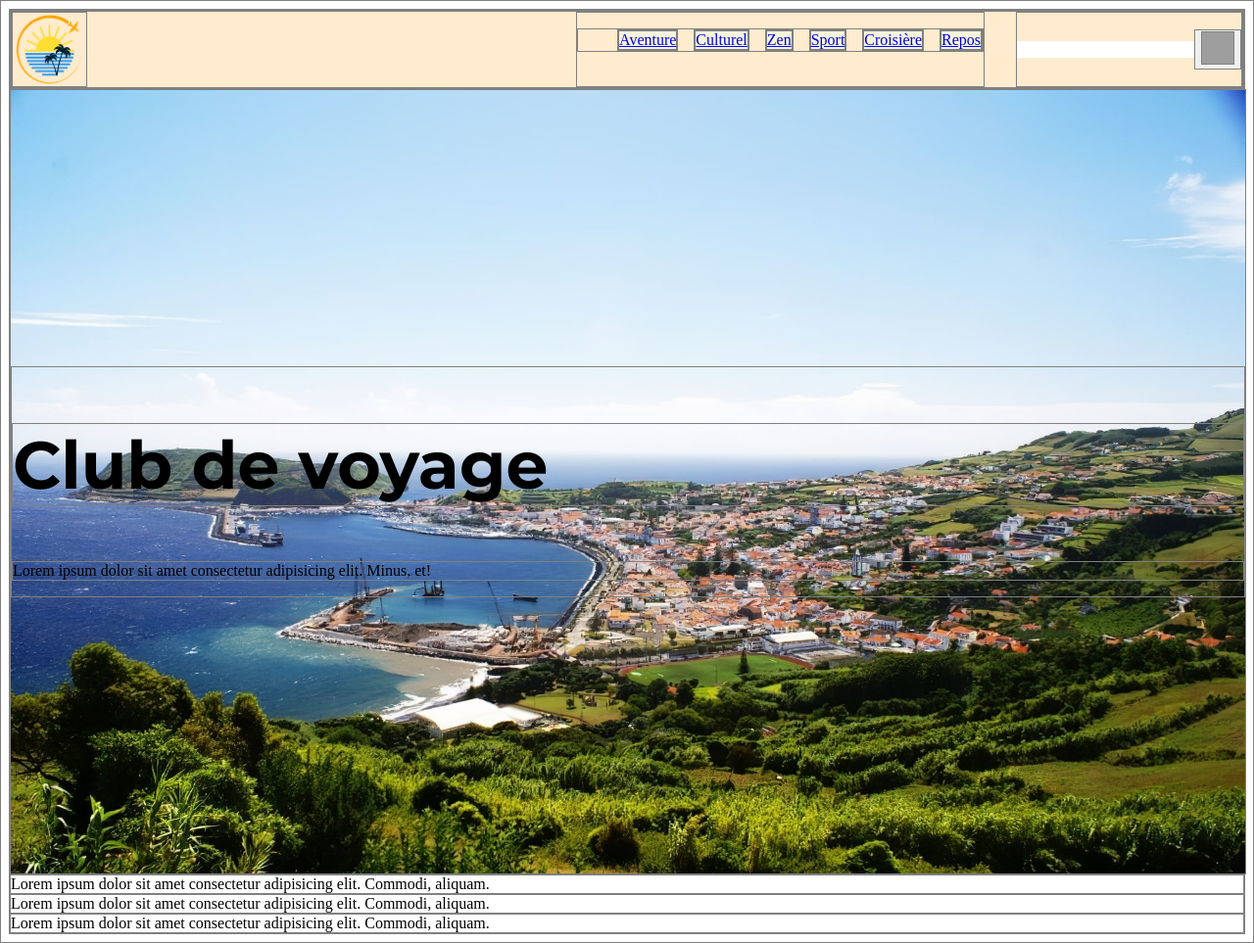
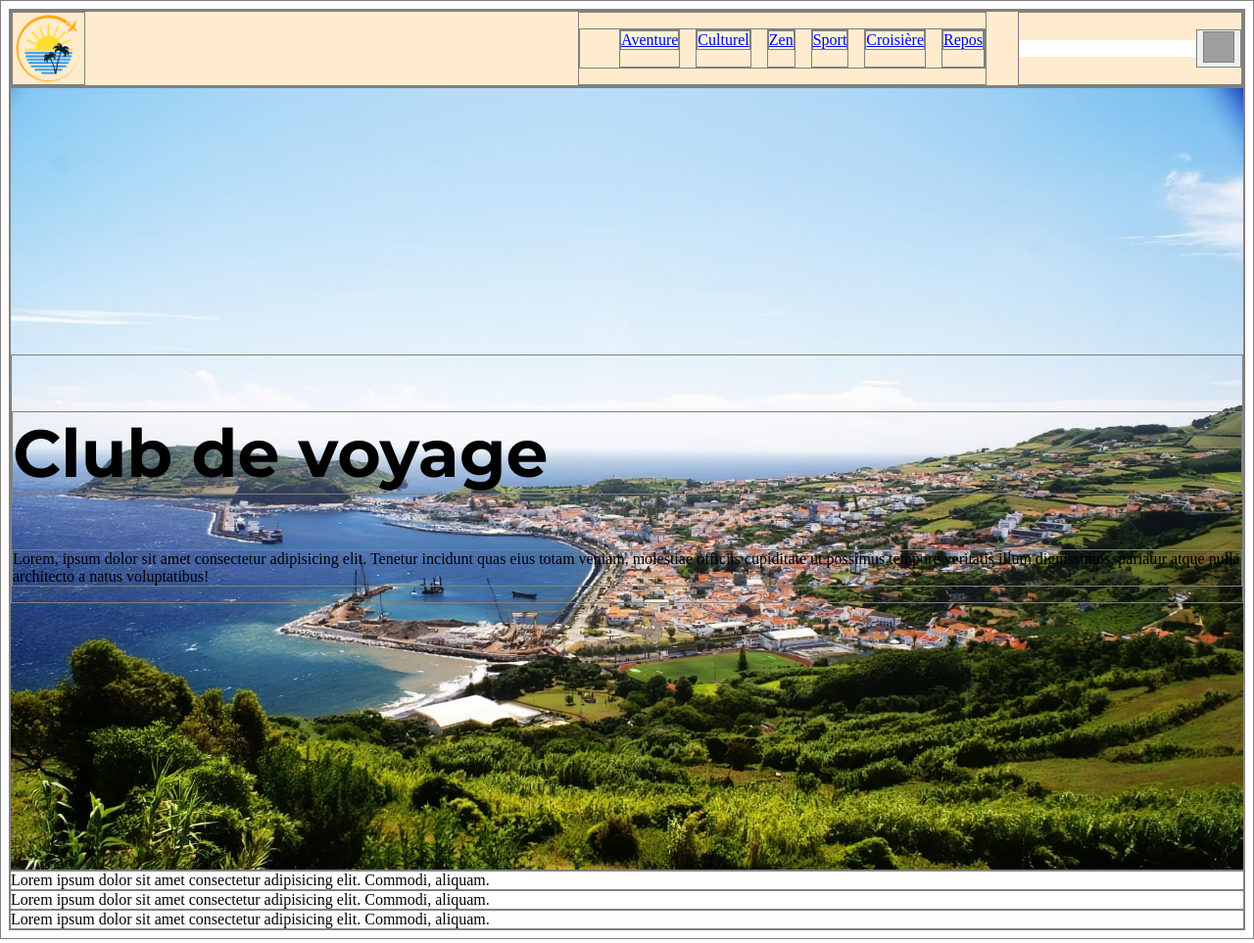
Before and after one commit to marieAndreeHealeyCote/33w, a PHP site: page / in a window 1280 px wide. Shown: the whole page at 98% size. Run offline with PHP 8.4, Linux system fonts and the light colour scheme; grey boxes are pictures that could not be loaded.

Commit message:
ajout et modification entete

```diff
--- a/index.htm
+++ b/index.htm
@@ -1,18 +1,29 @@
 <!DOCTYPE html>
 <html lang="en">
   <head>
-    <meta charset="UTF-8">
-    <meta name="viewport" content="width=device-width, initial-scale=1.0">
+    <meta charset="UTF-8" />
+    <meta name="viewport" content="width=device-width, initial-scale=1.0" />
     <title>Prototype de la page d'accueil</title>
-    <link rel="stylesheet" href="styles.css">
-    <link rel="preconnect" href="https://fonts.googleapis.com">
-<link rel="preconnect" href="https://fonts.gstatic.com" crossorigin>
-<link href="https://fonts.googleapis.com/css2?family=Montserrat:ital,wght@0,100..900;1,100..900&family=Poppins:ital,wght@0,100;0,200;0,300;0,400;0,500;0,600;0,700;0,800;0,900;1,100;1,200;1,300;1,400;1,500;1,600;1,700;1,800;1,900&family=Roboto:ital,wght@0,100;0,300;0,400;0,500;0,700;0,900;1,100;1,300;1,400;1,500;1,700;1,900&display=swap" rel="stylesheet">
+    <link rel="stylesheet" href="styles.css" />
+    <link rel="preconnect" href="https://fonts.googleapis.com" />
+    <link rel="preconnect" href="https://fonts.gstatic.com" crossorigin />
+    <link
+      href="https://fonts.googleapis.com/css2?family=Montserrat:ital,wght@0,100..900;1,100..900&family=Poppins:ital,wght@0,100;0,200;0,300;0,400;0,500;0,600;0,700;0,800;0,900;1,100;1,200;1,300;1,400;1,500;1,600;1,700;1,800;1,900&family=Roboto:ital,wght@0,100;0,300;0,400;0,500;0,700;0,900;1,100;1,300;1,400;1,500;1,700;1,900&display=swap"
+      rel="stylesheet"
+    />
   </head>
   <body>
     <header class="entete">
       <div class="entete__contenu">
-            <img src="images/logo.png" alt="logo" class="entete__logo">
+        <img src="images/logo.png" alt="logo" class="entete__logo" />
+        <label for="chck__menu" class="entete__burger">
+          <img
+            src="https://s2.svgbox.net/hero-outline.svg?ic=menu&color=000"
+            width="32"
+            height="32"
+          />
+        </label>
+        <input type="checkbox" class="chck__menu" id="chck__menu" />
         <nav class="entete__nav">
           <ul class="entete__menu">
             <li class="entete__menu-item">
@@ -35,10 +46,14 @@
             </li>
           </ul>
         </nav>
-            <form class="recherche" action="" >
-                <input class="recherche__input" type="search" name="" id="">
+        <form class="recherche" action="">
+          <input class="recherche__input" type="search" name="" id="" />
           <button class="recherche__bouton">
-                    <img src="https://s2.svgbox.net/hero-solid.svg?ic=search&color=000" width="32" height="32">
+            <img
+              src="https://s2.svgbox.net/hero-solid.svg?ic=search&color=000"
+              width="32"
+              height="32"
+            />
           </button>
         </form>
       </div>
@@ -46,11 +61,23 @@
     <section class="hero">
       <div class="hero__contenu">
         <h1 class="hero__titre">Club de voyage</h1>
-            <p class="hero__description">Lorem ipsum dolor sit amet consectetur adipisicing elit. Minus, et!</p>
+        <p class="hero__description">
+          Lorem, ipsum dolor sit amet consectetur adipisicing elit. Tenetur
+          incidunt quas eius totam veniam, molestiae officiis cupiditate ut
+          possimus tempore veritatis illum dignissimos, pariatur atque nulla
+          architecto a natus voluptatibus!
+        </p>
       </div>
     </section>
-    <section class="galerie">Lorem ipsum dolor sit amet consectetur adipisicing elit. Commodi, aliquam.</section>
-    <section class="populaire">Lorem ipsum dolor sit amet consectetur adipisicing elit. Commodi, aliquam.</section>
-    <footer class="piedpage">Lorem ipsum dolor sit amet consectetur adipisicing elit. Commodi, aliquam.</footer>
+    <section class="galerie">
+      Lorem ipsum dolor sit amet consectetur adipisicing elit. Commodi, aliquam.
+    </section>
+    <section class="populaire">
+      Lorem ipsum dolor sit amet consectetur adipisicing elit. Commodi, aliquam.
+    </section>
+    <footer class="piedpage">
+      Lorem ipsum dolor sit amet consectetur adipisicing elit. Commodi, aliquam.
+    </footer>
   </body>
+  <script src="script/checkbox.js"></script>
 </html>
--- a/sass/base/_h1.scss
+++ b/sass/base/_h1.scss
@@ -1,18 +1,12 @@
-h1{
-    font-family: "Montserrat", sans-serif;
-    font-size: clamp(1.5rem, 5.4795vw + -.137rem, 5rem);
+h1 {
+  font-family: "Montserrat", sans-serif;
+  font-size: clamp(1.5rem, 5.4795vw + -0.137rem, 5rem);
 }
-h2{
-    font-family: "Poppins", sans-serif;
-    font-size: clamp(1rem, 1.5656vw + .5323rem, 2rem);
+h2 {
+  font-family: "Poppins", sans-serif;
+  font-size: clamp(1rem, 1.5656vw + 0.5323rem, 2rem);
 }
-// h3 {
-
-// }
-// h4 {
-
-// }
+// h3 {}
+// h4 {}
 // h5 {}
-// h6 {
-
-// }
+// h6 {}
--- a/sass/layout/_entete.scss
+++ b/sass/layout/_entete.scss
@@ -1,36 +1,60 @@
 /* layout.entete */
-
+.chck__menu {
+  display: none;
+}
+.chck__menu:checked ~ .entete__nav {
+  display: flex;
+  flex-direction: column;
+  .entete__menu {
+    flex-direction: column;
+  }
+}
 .entete {
   background-color: blanchedalmond;
-    &__contenu{
+  &__contenu {
     display: flex;
     justify-content: space-between;
   }
 
-    &__logo{
+  &__logo {
     width: 75px;
     height: 75px;
   }
 
   /* navigation */
-    &__nav{
+  &__nav {
+    display: flex;
+    justify-content: flex-end;
+    flex-wrap: wrap;
     margin: 0 2rem 0 auto;
+    @media screen and (max-width: $point-rupture) {
+      display: none;
+    }
+  }
+  &__burger {
+    display: none;
+    @media screen and (max-width: $point-rupture) {
+      display: block;
+      position: absolute;
+      top: 0;
+      right: 0;
+    }
   }
 
-    &__menu{
+  &__menu {
     // ul
     display: flex;
     list-style-type: none;
     gap: 1rem;
   }
 
-    &__menu-item{
+  &__menu-item {
     // li
     a {
       display: block;
       background-color: beige;
 
-            &:hover{
+      &:hover {
         background-color: burlywood;
       }
     }
--- a/sass/layout/_general.scss
+++ b/sass/layout/_general.scss
@@ -1,9 +1,17 @@
 //Description : general styles for the entire application
+html {
+  box-sizing: border-box;
+}
+*,
+*:before,
+*:after {
+  box-sizing: inherit;
+}
 * {
   border: 1px solid grey;
 }
 
-.body{
+.body {
   font-family: "Poppins", sans-serif;
   font-size: 16px;
   line-height: 1.5;
@@ -12,7 +20,7 @@
   padding: 0;
 }
 
-.global{
+.global {
   margin: 0;
   padding: 0;
   box-sizing: border-box;
--- /dev/null
+++ b/sass/script/checkbox.js
@@ -0,0 +1,23 @@
+(function () {
+    function mettreAJourCheckbox() {
+        const burgerBtn = document.querySelector(".entete__burger");
+        const checkbox = document.querySelector("#chk__menu");
+
+        if (burgerBtn && checkbox) {
+            // Vérifie si le bouton burger est visible
+            const style = window.getComputedStyle(burgerBtn);
+            const isVisible = style.display !== "none";
+
+            // Si le bouton est masqué (donc en mode desktop), décocher la case
+            if (!isVisible) {
+                checkbox.checked = false;
+            }
+        }
+    }
+
+    // Exécuter au chargement
+    window.addEventListener("load", mettreAJourCheckbox);
+
+    // Exécuter à chaque redimensionnement
+    window.addEventListener("resize", mettreAJourCheckbox);
+})();
--- a/sass/styles.scss
+++ b/sass/styles.scss
@@ -16,6 +16,7 @@ Text Domain: club-voyage
 
 /* Variables */
 // @import "variable/couleur";
+@import "variable/dimension";
 
 /* Base */
 @import "base/h1";
--- /dev/null
+++ b/sass/variable/_dimension.scss
@@ -0,0 +1 @@
+$point-rupture: 600px;
--- a/styles.css
+++ b/styles.css
@@ -26,6 +26,16 @@ h2 {
 }
 
 /* Layout */
+html {
+  box-sizing: border-box;
+}
+
+*,
+*:before,
+*:after {
+  box-sizing: inherit;
+}
+
 * {
   border: 1px solid grey;
 }
@@ -47,6 +57,18 @@ h2 {
 }
 
 /* layout.entete */
+.chck__menu {
+  display: none;
+}
+
+.chck__menu:checked ~ .entete__nav {
+  display: flex;
+  flex-direction: column;
+}
+.chck__menu:checked ~ .entete__nav .entete__menu {
+  flex-direction: column;
+}
+
 .entete {
   background-color: blanchedalmond;
   /* navigation */
@@ -60,7 +82,26 @@ h2 {
   height: 75px;
 }
 .entete__nav {
+  display: flex;
+  justify-content: flex-end;
+  flex-wrap: wrap;
   margin: 0 2rem 0 auto;
+}
+@media screen and (max-width: 600px) {
+  .entete__nav {
+    display: none;
+  }
+}
+.entete__burger {
+  display: none;
+}
+@media screen and (max-width: 600px) {
+  .entete__burger {
+    display: block;
+    position: absolute;
+    top: 0;
+    right: 0;
+  }
 }
 .entete__menu {
   display: flex;
```
Also changed, not shown: 1 other file. Lines whose indentation alone changed are shown as unchanged.
